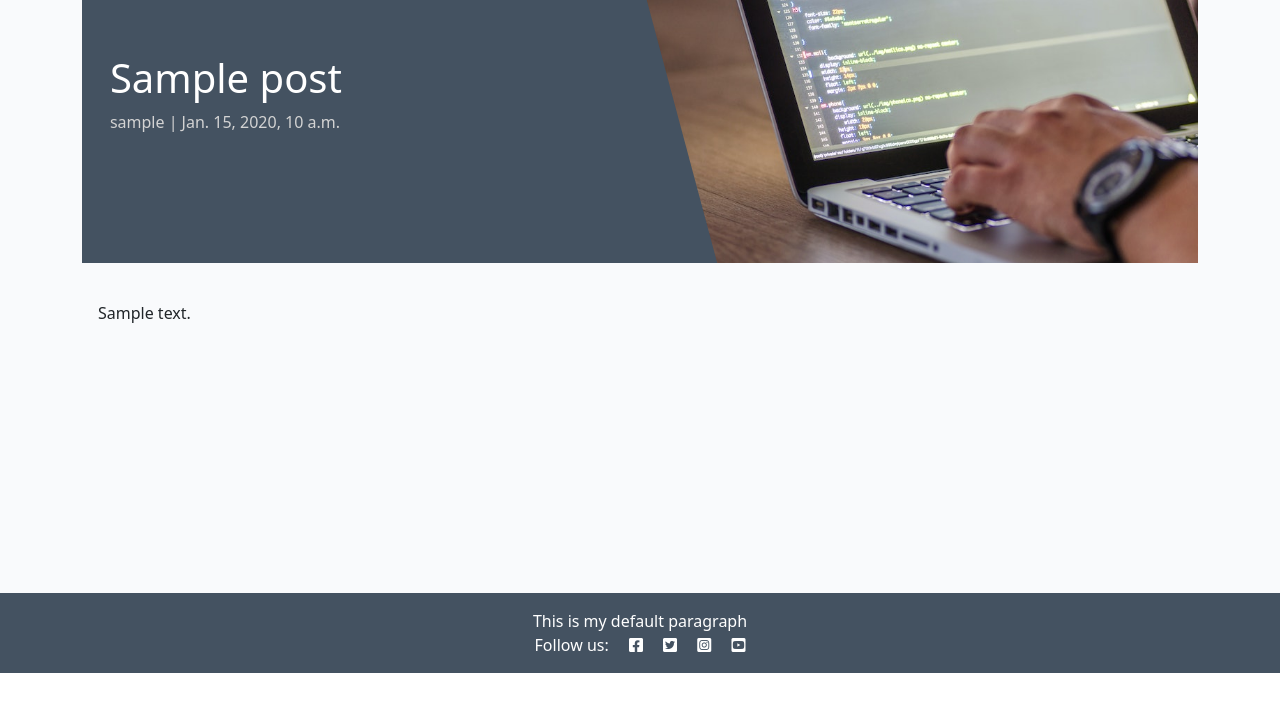
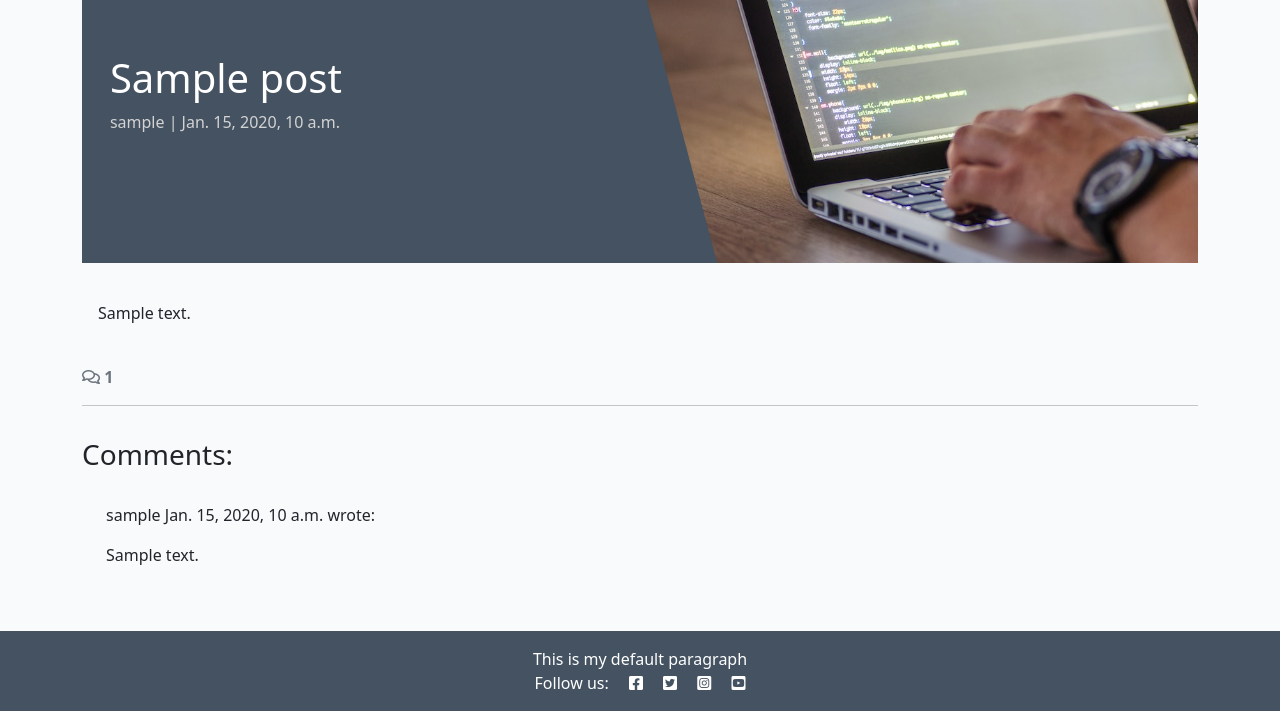
Before and after one commit to eva-may-JS/django-blog-project, a Django app: a page that uses blog/templates/blog/post_detail.html in a window 1280 px wide. Shown: the part 127-838 px from the top of the page. Before the commit the page ends 800 px from the top, so only its background shows below. Run offline with Django 4.2, Linux system fonts and the light colour scheme; tables that the repository leaves empty hold one stand-in row (values such as "Sample post"); parts of the project's set-up code (start-up, migrations or seed data) failed here and were passed over; some libraries are stand-ins or nearby versions.

Commit message:
Add and display comments on posts

```diff
--- a/blog/templates/blog/post_detail.html
+++ b/blog/templates/blog/post_detail.html
@@ -32,6 +32,48 @@
             </div>
         </div>
     </div>
+    <!-- Displaying count of comments -->
+    <div class="row">
+        <div class="col-12">
+            <strong class="text-secondary">
+                <i class="far fa-comments"></i> {{ comment_count }}
+            </strong>
+        </div>
+        <div class="col-12">
+            <hr>
+        </div>
+    </div>
+    <!-- Displaying Comments -->
+    <div class="row">
+        <div class="col-md-8 card mb-4  mt-3 ">
+            <h3>Comments:</h3>
+            <div class="card-body">
+                <!-- We want a for loop inside the empty control tags
+                to iterate through each comment in comments -->
+                {% for comment in comments %}
+                <div class="p-2 comments
+                    {% if not comment.approved and comment.author == user %}
+                    faded{% elif not comment.approved %} d-none{% endif %}">
+                    <p class="font-weight-bold">
+                        {{ comment.author }}
+                        <span class="font-weight-normal">
+                            {{ comment.created_on }}
+                            </span> wrote:
+                        </p>
+                        <div id="comment{{ comment.id }}">
+                            {{ comment.body | linebreaks }}
+                        </div>
+                        {% if not comment.approved and comment.author == user %}
+                        <p class="approval">
+                        This comment is awaiting approval
+                        </p>
+                        {% endif %}
+                </div>
+                <!-- Our for loop ends here -->
+                {% endfor %}
+            </div>
+        </div>
+    </div>
 </div>
 
 {% endblock content %}
--- a/blog/views.py
+++ b/blog/views.py
@@ -28,6 +28,8 @@ def post_detail(request, slug):
 
     queryset = Post.objects.filter(status=1)
     post = get_object_or_404(queryset, slug=slug)
+    comments = post.comments.all().order_by("-created_on")
+    comment_count = post.comments.filter(approved=True).count()
 
     # render combines the chosen template with the dictionary object specified, in this case {"post": post},
     # so the information in the dictionary can be inserted into the template
@@ -37,5 +39,8 @@ def post_detail(request, slug):
         "blog/post_detail.html",
         # This {'post': post} object is called "context", and is then available for use in the template as
         # the DTL variable {{ post }}
-        {"post": post},
+        {"post": post,
+        "comments": comments,
+        "comment_count": comment_count,
+        },
     )
```
